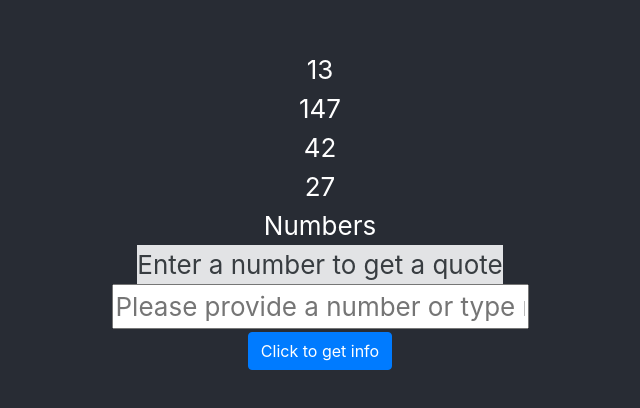
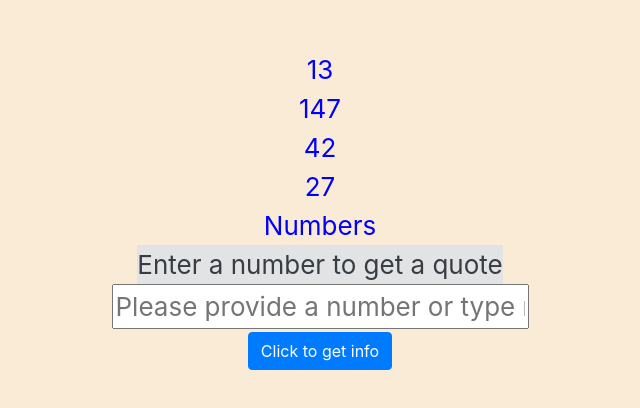
Before and after one commit to mrkamlesh/React-Redux-Saga-Numbers-API, a React (Create React App) app: page / in a window 1280 px wide. Shown: the part 190-598 px from the top of the page, without its empty margins (320-960 px from the left). Built offline with nearby package versions, Linux system fonts and the light colour scheme.

Commit message:
changed color

```diff
--- a/src/styles/App.scss
+++ b/src/styles/App.scss
@@ -38,21 +38,15 @@
   text-align: center;
 }
 
-.App-logo {
-  animation: App-logo-spin infinite 20s linear;
-  height: 40vmin;
-  pointer-events: none;
-}
-
 .App-header {
-  background-color: #282c34;
+  background-color: antiquewhite;
   min-height: 100vh;
   display: flex;
   flex-direction: column;
   align-items: center;
   justify-content: center;
   font-size: calc(10px + 2vmin);
-  color: white;
+  color: blue;
 }
 
 .App-link {
```
